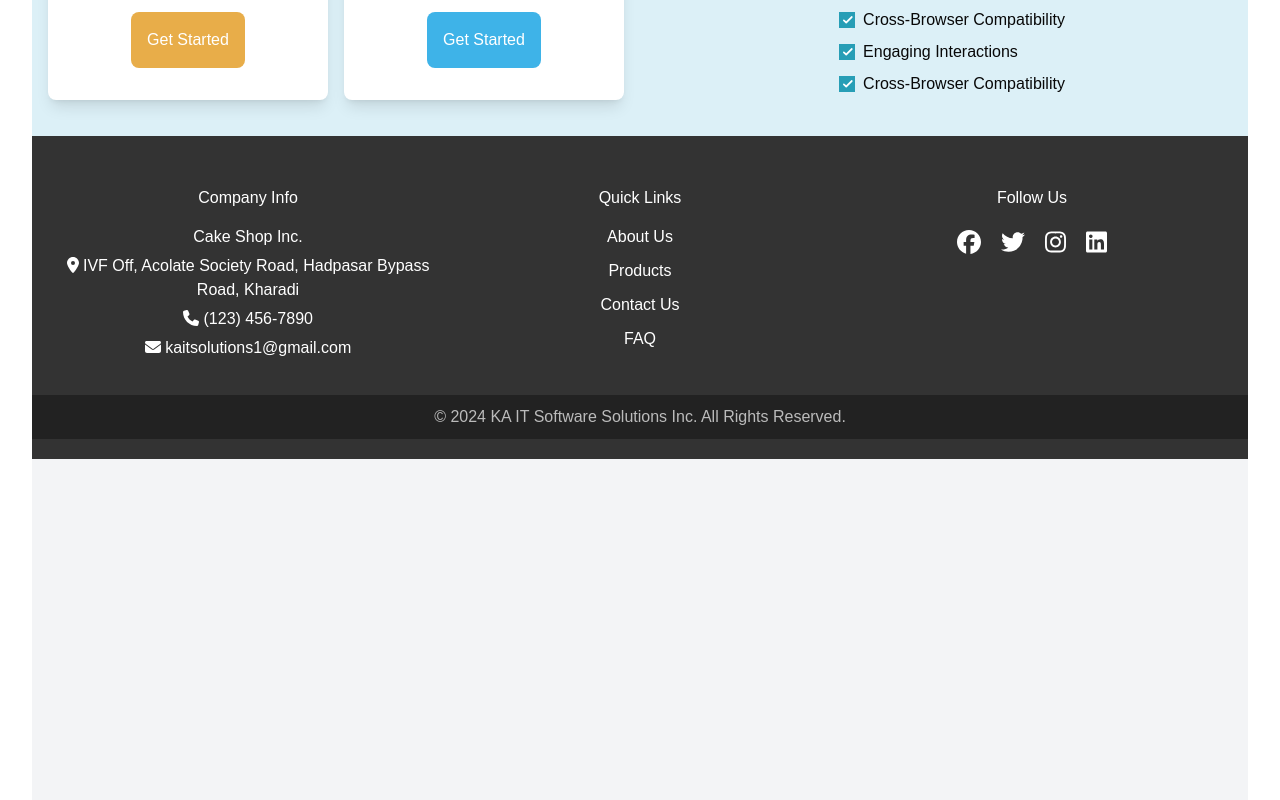
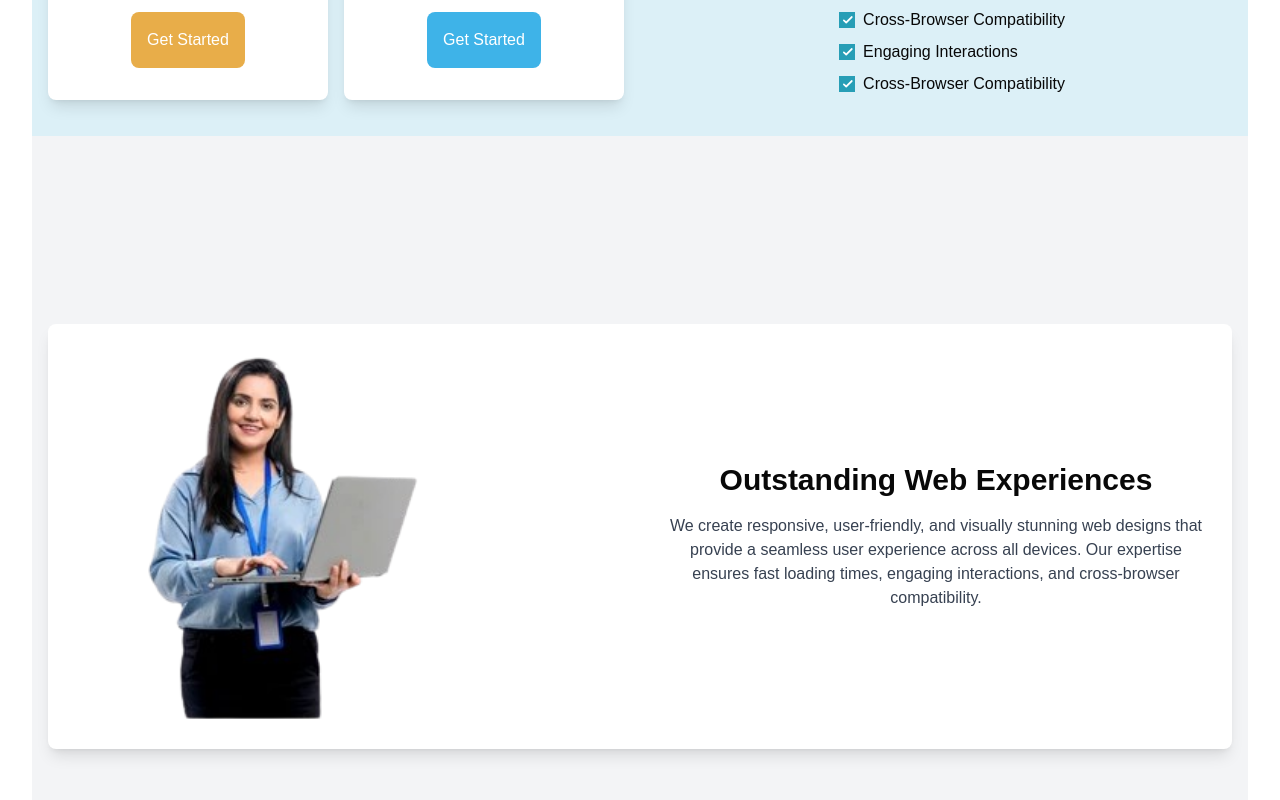
Before and after one commit to KA-IT-Solutions/Kait_website_project, a React (Vite) app in the folder KAITSolution/: page / in a window 1280 px wide. Shown: the part 880-1680 px from the top of the page. Built offline with nearby package versions, Linux system fonts and the light colour scheme.

Commit message:
added one more page in home

```diff
--- a/KAITSolution/src/Components/Home/Home.jsx
+++ b/KAITSolution/src/Components/Home/Home.jsx
@@ -1,6 +1,7 @@
 import React, { useEffect } from 'react';
 import './Home.css';
 import background from './Home-images/background.avif';
+import employee from './Home-images/employee.png'
 
 const Home = () => {
   useEffect(() => {
@@ -24,11 +25,6 @@ const Home = () => {
             </div>
             <h2 className="text-2xl font-bold">LET'S BUILD AN EXCEPTIONAL WEBSITE TOGATHER.</h2>
             <p className='discription'>We are the Make Lots Foundation. We design professional websites for those in need. We’re offering our design services at an affordable rate to support small businesses in building their online presence.</p>
-
-
-
-
-
 
             <div className="grid grid-cols-1 md:grid-cols-2 gap-4 ">
 
@@ -84,15 +80,8 @@ const Home = () => {
                   <button className="card2-heading text-white p-4 rounded-lg mt-4">Get Started</button>
                 </div>
               </div>
-
             </div>
-
-
-
-
           </div>
-
-
 
 
           {/* Right side */}
@@ -155,6 +144,35 @@ const Home = () => {
           </div>
         </div>
       </div >
+
+
+
+      <div className="bg-gray-100 flex items-center justify-center min-h-screen">
+      <div className="container mx-auto p-4">
+        <div className="flex flex-col md:flex-row items-center bg-white shadow-lg rounded-lg overflow-hidden">
+          {/* Image Section */}
+          <div className="w-full md:w-1/2">
+            <img
+              // src="https://via.placeholder.com/600x400"
+              src={employee}
+              alt="Sample"
+              className="object-cover w-full h-full"
+            />
+          </div>
+          {/* Text Section */}
+          <div className="w-full md:w-1/2 p-6">
+            <h1 className="text-3xl font-bold text-navy-700">Outstanding Web Experiences</h1>
+            <p className="mt-4 text-gray-700">
+              We create responsive, user-friendly, and visually stunning web designs that provide a seamless user experience across all devices. Our expertise ensures fast loading times, engaging interactions, and cross-browser compatibility.
+            </p>
+          </div>
+        </div>
+      </div>
+    </div>
+
+
+
+
     </>
   );
 }
```
Lines whose indentation alone changed are shown as unchanged.
